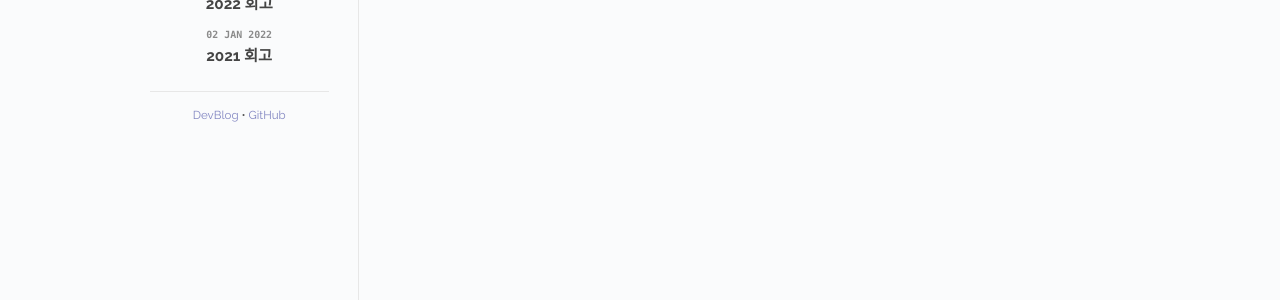
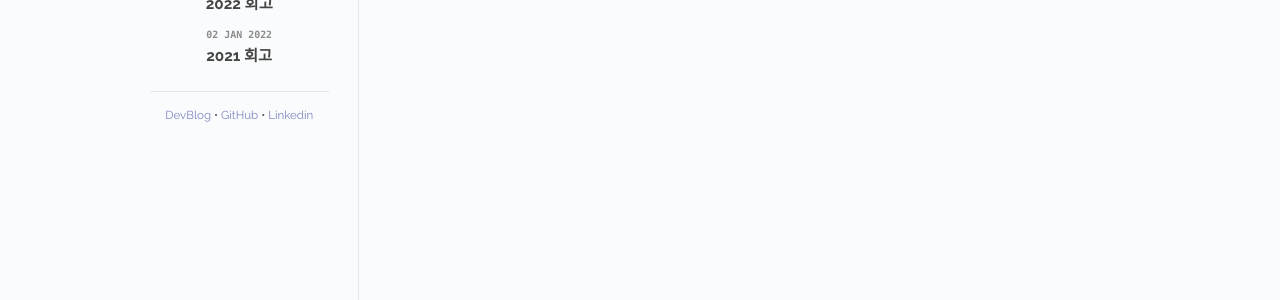
Before and after one commit to 4roring/4roring.github.io, a Jekyll site: the page built from index.html, in a window 1280 px wide. Shown: the part 401-701 px from the top of the page. Built offline with Jekyll 4.4.1, drawn with Linux system fonts in a browser that asks for light colours; Markdown is read by kramdown in place of the engine named in the settings.

Commit message:
linkedin 링크 추가

```diff
--- a/_layouts/default.html
+++ b/_layouts/default.html
@@ -1,29 +1,39 @@
 <!DOCTYPE html>
 <html>
   <head>
-      <meta charset="utf-8">
-      <meta http-equiv="X-UA-Compatible" content="IE=edge,chrome=1">
+    <meta charset="utf-8" />
+    <meta http-equiv="X-UA-Compatible" content="IE=edge,chrome=1" />
     <title>KK1 Github Page - {{ page.title }}</title>
-      <meta name="viewport" content="width=device-width">
+    <meta name="viewport" content="width=device-width" />
 
     <!-- syntax highlighting CSS -->
-      <link rel="stylesheet" href="/css/syntax.css">
+    <link rel="stylesheet" href="/css/syntax.css" />
 
     <!-- Custom CSS -->
-      <link rel="stylesheet" href="/css/main.css">
+    <link rel="stylesheet" href="/css/main.css" />
 
     <!-- Responsive CSS -->
-      <link rel="stylesheet" href="/css/responsive.css">
+    <link rel="stylesheet" href="/css/responsive.css" />
 
     <!-- Google Fonts -->
-      <link href='http://fonts.googleapis.com/css?family=Source+Sans+Pro:300,400,700' rel='stylesheet' type='text/css'>
-      <link href='http://fonts.googleapis.com/css?family=Raleway:300,400,700' rel='stylesheet' type='text/css'>
+    <link
+      href="http://fonts.googleapis.com/css?family=Source+Sans+Pro:300,400,700"
+      rel="stylesheet"
+      type="text/css"
+    />
+    <link
+      href="http://fonts.googleapis.com/css?family=Raleway:300,400,700"
+      rel="stylesheet"
+      type="text/css"
+    />
   </head>
   <body>
     <div class="site">
       <div class="sidebar" id="sidebar">
         <div class="header">
-          <h1 class="title"><a href="/"><img id="logo" src="/images/logo.png"></a></h1>
+          <h1 class="title">
+            <a href="/"><img id="logo" src="/images/logo.png" /></a>
+          </h1>
           <span class="tagline">Game Engine Platform Programmer</span>
         </div>
         <div class="posts">
@@ -40,14 +50,22 @@
         </div>
         <div class="footer">
           <span id="footer-links">
-            <a href="https://kwang1.tistory.com/" class="footer-link">DevBlog</a> <span class="separator">&bull;</span>
+            <a href="https://kwang1.tistory.com/" class="footer-link"
+              >DevBlog</a
+            >
+            <span class="separator">&bull;</span>
             <a href="https://github.com/4roring" class="footer-link">GitHub</a>
+            <span class="separator">&bull;</span>
+            <a
+              href="https://www.linkedin.com/in/kwangil-kim-280267a8/"
+              class="footer-link"
+              >Linkedin</a
+            >
           </span>
         </div>
       </div>
 
       {{ content }}
-
     </div>
     <script src="/scripts/responsive.js" type="text/javascript"></script>
   </body>
```
Lines whose indentation alone changed are shown as unchanged.
